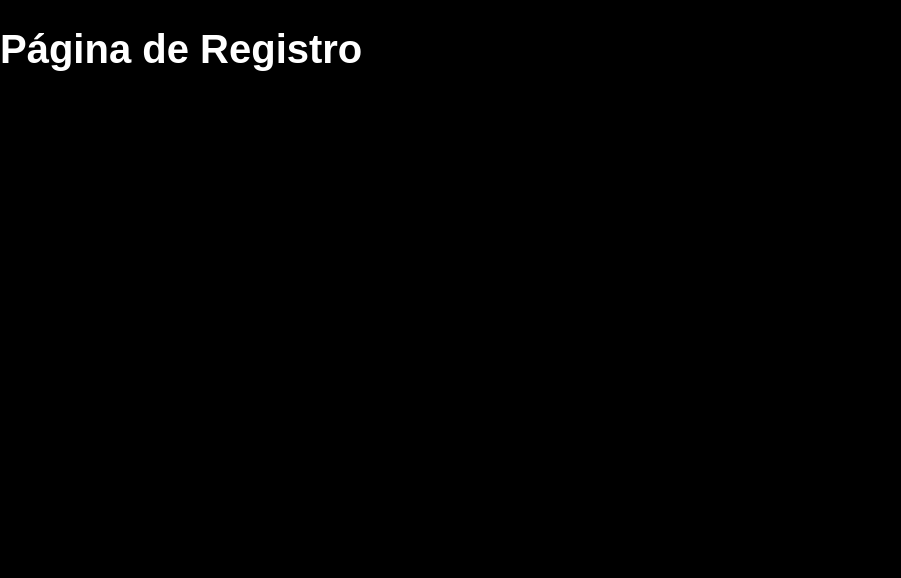
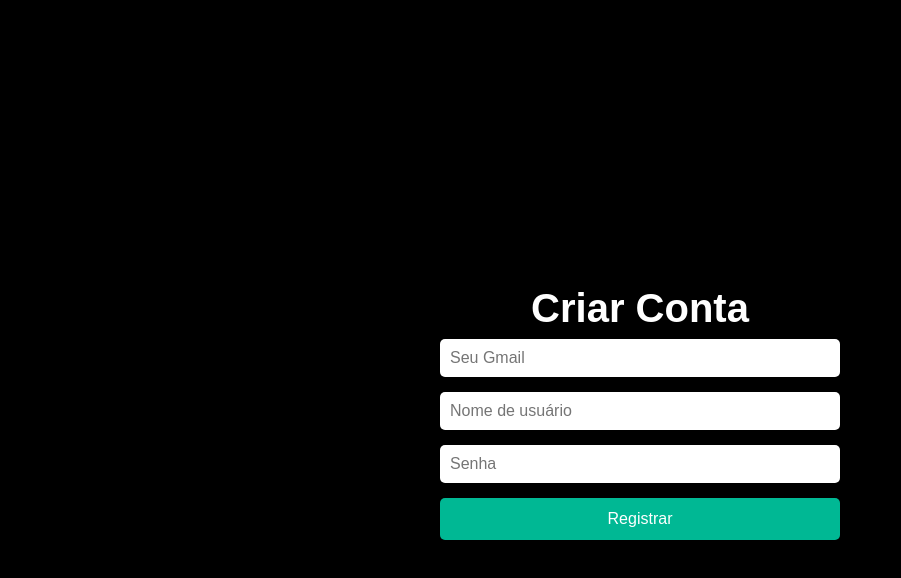
Before and after one commit to paganin123/Site-questionario, a plain HTML site: page registro.html in a window 1280 px wide. Shown: the whole page, without its empty margins (0-901 px from the left). Drawn offline with Linux system fonts and the light colour scheme.

Commit message:
Formulário de registro com email, usuário e senha

```diff
--- a/registro.html
+++ b/registro.html
@@ -5,7 +5,15 @@
   <title>Registro</title>
   <link rel="stylesheet" href="style.css">
 </head>
-<body style="background-color: black; color: white;">
-  <h1>Página de Registro</h1>
+<body>
+  <main class="registro">
+    <h1>Criar Conta</h1>
+    <form action="#" method="POST">
+      <input type="email" placeholder="Seu Gmail" required />
+      <input type="text" placeholder="Nome de usuário" required />
+      <input type="password" placeholder="Senha" required />
+      <button type="submit">Registrar</button>
+    </form>
+  </main>
 </body>
 </html>
--- a/style.css
+++ b/style.css
@@ -44,3 +44,40 @@ button {
 button:hover {
   background-color: #019875;
 }
+
+main.registro {
+  height: 100vh;
+  display: flex;
+  flex-direction: column;
+  justify-content: center;
+  align-items: center;
+}
+
+form {
+  display: flex;
+  flex-direction: column;
+  gap: 15px;
+  width: 90%;
+  max-width: 400px;
+}
+
+input {
+  padding: 10px;
+  border: none;
+  border-radius: 5px;
+  font-size: 1rem;
+}
+
+form button {
+  padding: 12px;
+  background-color: #00b894;
+  color: white;
+  border: none;
+  border-radius: 5px;
+  font-size: 1rem;
+  cursor: pointer;
+}
+
+form button:hover {
+  background-color: #019875;
+}
```
